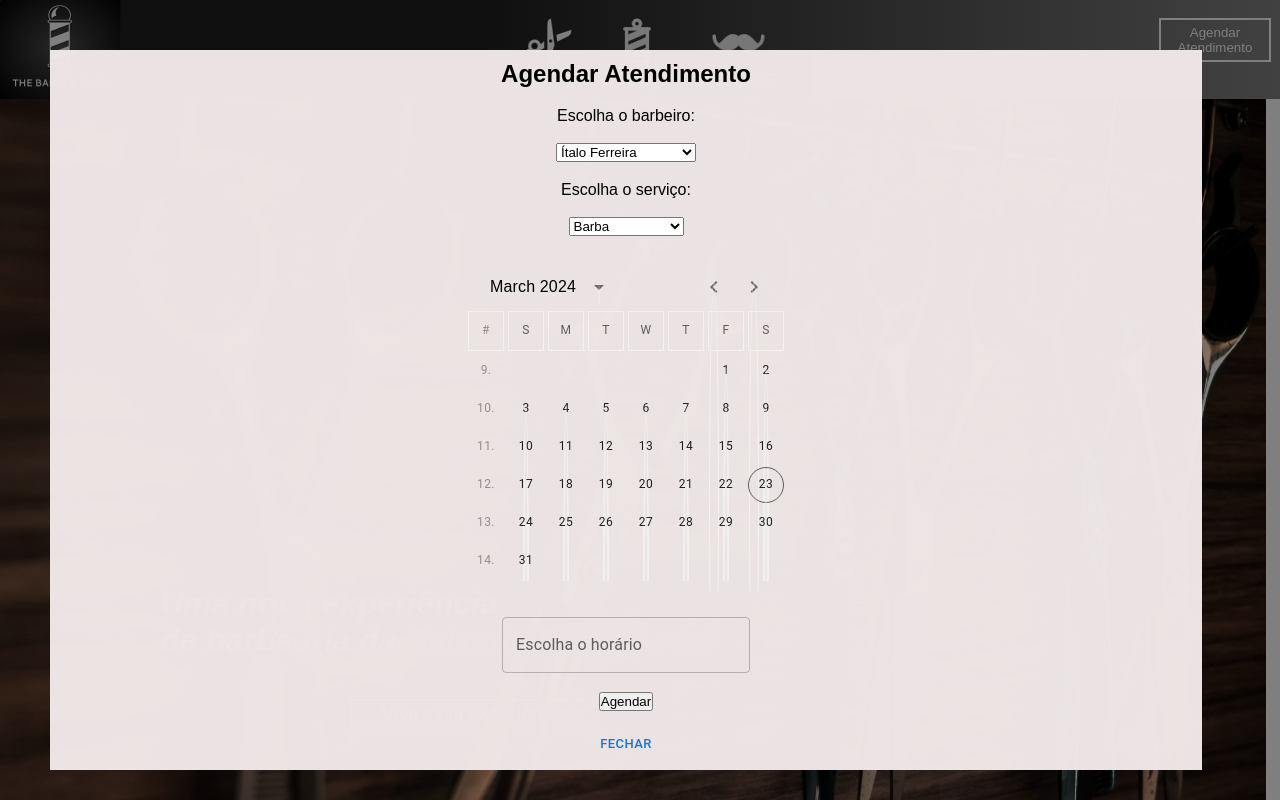
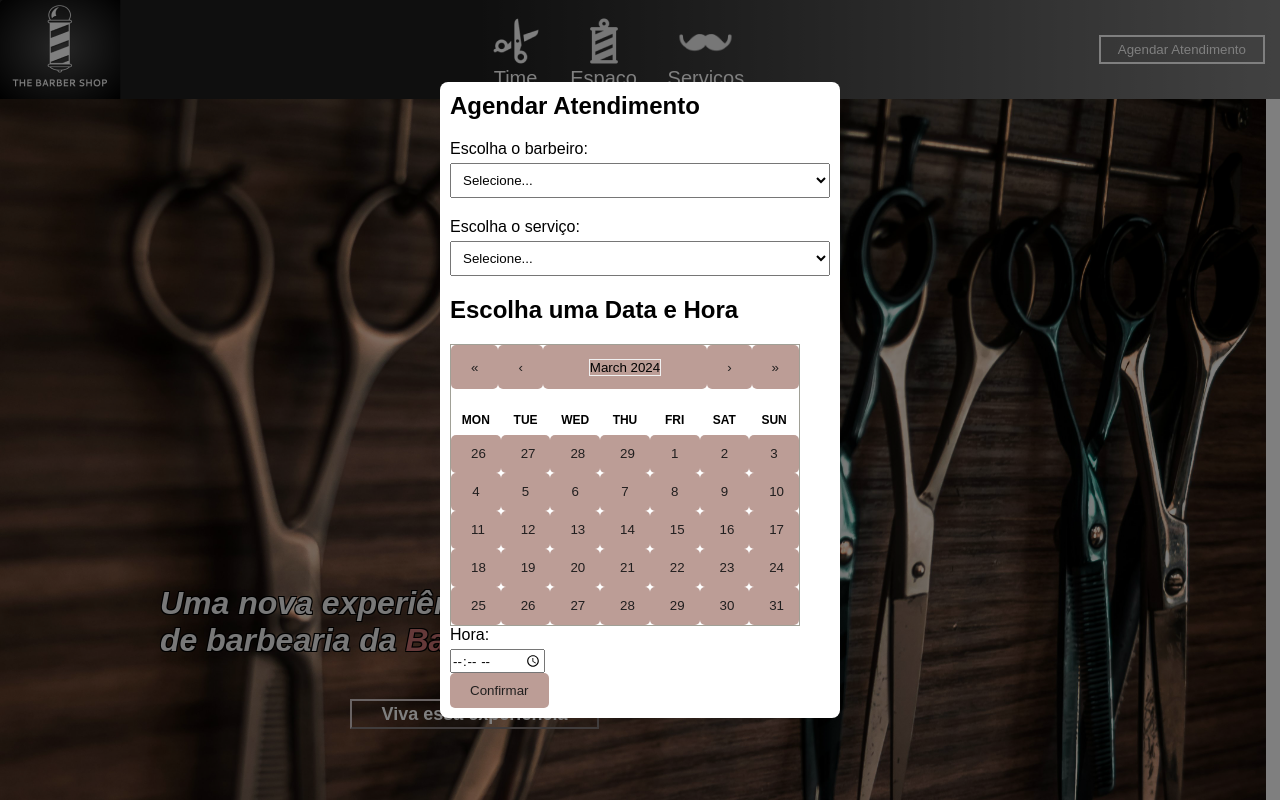
Before and after one commit to vvenetillo/barber-shop, a React (Vite) app: page / in a window 1280 px wide. Both pictures are taken after a click on the button "Agendar Atendimento". Shown: the top 800 px of the page. Built offline with nearby package versions, Linux system fonts and the light colour scheme.

Commit message:
update modal

```diff
--- a/package.json
+++ b/package.json
@@ -17,6 +17,7 @@
     "@mui/x-date-pickers": "^7.0.0",
     "dayjs": "^1.11.10",
     "react": "^18.2.0",
+    "react-calendar": "^4.8.0",
     "react-dom": "^18.2.0",
     "react-icons": "^5.0.1"
   },
--- /dev/null
+++ b/src/Controller/ItemCorte.jsx
@@ -0,0 +1,19 @@
+/* eslint-disable react/prop-types */
+/* eslint-disable no-unused-vars */
+const items = {
+    corte: {
+        "Barba": "20,00",
+        "Baboterapia": "30,00",
+        "Cabelo": "30,00",
+        "Cabelo + Barba": "50,00"
+    },
+
+    barbeiro:{
+        "Ítalo Ferreira": "20 anos",
+        "Bruno Oliveira" : "22 anos",
+        "Diogo Santos" : "25 anos",
+        "Wesley Nascimento": "27 anos"
+    },
+};
+
+export default items;
--- a/src/components/Modal/Date/Date.jsx
+++ b/src/components/Modal/Date/Date.jsx
@@ -1,17 +1,52 @@
-import { AdapterDayjs } from '@mui/x-date-pickers/AdapterDayjs';
-import { LocalizationProvider } from '@mui/x-date-pickers/LocalizationProvider';
-import { DateCalendar } from '@mui/x-date-pickers/DateCalendar';
+/* eslint-disable react/no-unknown-property */
+import  { useState } from 'react';
+import Calendar from 'react-calendar';
+import 'react-calendar/dist/Calendar.css';
 
-export default function AddWeekNumber() {
+const Modal = () => {
+  const [date, setDate] = useState(new Date());
+  const [time, setTime] = useState('');
+
+
+
+  const handleDateChange = (date) => {
+    setDate(date);
+  };
+
+  const handleTimeChange = (e) => {
+    setTime(e.target.value);
+  };
+
+  const handleSubmit = (e) => {
+    e.preventDefault();
+   date
+   time
+
+  }
+
   return (
-    <LocalizationProvider
-      dateAdapter={AdapterDayjs}
-      localeText={{
-        calendarWeekNumberHeaderText: '#',
-        calendarWeekNumberText: (weekNumber) => `${weekNumber}.`,
-      }}
-    >
-      <DateCalendar displayWeekNumber />
-    </LocalizationProvider>
+    <div className="modal">
+      <div className="modal-content">
+        <h2>Escolha uma Data e Hora</h2>
+        <form onSubmit={handleSubmit}>
+          <div className="calendar-container">
+            <Calendar onChange={handleDateChange} value={date} />
+          </div>
+          <div className="time-container">
+            <label htmlFor="time">Hora:</label>
+            <input
+              type="time"
+              id="time"
+              value={time}
+              onChange={handleTimeChange}
+            />
+          </div>
+          <button type="submit">Confirmar</button>
+
+        </form>
+      </div>
+    </div>
   );
-}
+};
+
+export default Modal;
--- a/src/components/Navbar/Nav.jsx
+++ b/src/components/Navbar/Nav.jsx
@@ -1,6 +1,6 @@
 /* eslint-disable react/prop-types */
 import { useState } from "react";
-import { Modal, Button } from "@mui/material";
+import { Modal } from "@mui/material";
 
 import time from "../../assets/insp/tesoura.png";
 import pole from "../../assets/insp/pole.png";
@@ -8,15 +8,24 @@ import mustache from "../../assets/insp/mustache.png";
 import barber from "../../assets/insp/export-bs.png";
 
 import Date from "../Modal/Date/Date";
-import Timer from "../Modal/Timer/Timer";
+import Items from "../../Controller/ItemCorte"
 
 import style from "../Navbar/nav.module.css";
 
-function AgendarAtendimentoModal({ isOpen, handleClose }) {
+function AgendarAtendimentoModal({ isOpen, onClose }) {
+  const [selecao, setSelecao] = useState("");
+  const [servico, setServico] = useState()
+  const handleChange = (event) => {
+    setSelecao(event.target.value);
+
+};
+const handleChangeService = (event) => {
+  setServico(event.target.value);
+}
   return (
     <Modal
       open={isOpen}
-      onClose={handleClose}
+      onClose={onClose}
       aria-labelledby="agendar-atendimento-modal-title"
       aria-describedby="agendar-atendimento-modal-description"
       className={style.modal1}
@@ -24,27 +33,41 @@ function AgendarAtendimentoModal({ isOpen, handleClose }) {
       <div className={style.modal}>
         <h2 id="agendar-atendimento-modal-title">Agendar Atendimento</h2>
         <label htmlFor="">Escolha o barbeiro:</label>
-        <select className={style.selection} id="selection">
-          <label>Escolha o barbeiro</label>
-          <option value="">Ítalo Ferreira</option>
-          <option value="">Bruno Oliveira</option>
-          <option value="">Diogo Santos</option>
-          <option value="">Wesley Nascimento</option>
-        </select>
-        <label htmlFor="">Escolha o serviço:</label>
-        <select className={style.selection} id="selection">
-          <label>Escolha o serviço</label>
-          <option value="">Barba</option>
-          <option value="">Cabelo </option>
-          <option value="">Barba + Cabelo</option>
-          <option value="">Barboterapia</option>
-        </select>
+        <select className= {style.selection} value={selecao} onChange={handleChange}>
+                <option value="">Selecione...</option>
+                <optgroup label="Barbeiro">
+                    {Object.keys(Items.barbeiro).map((barbeiro) => (
+                        <option key={barbeiro} value={barbeiro}>{barbeiro}</option>
+                    ))}
+                </optgroup>
+                  </select>
+
+                <label htmlFor="">Escolha o serviço:</label>
+                  <select className= {style.selection} value={servico} onChange={handleChangeService}>
+                  <option value="">Selecione...</option>
+                <optgroup label="Corte">
+                    {Object.keys(Items.corte).map((corte) => (
+                        <option key={corte} value={corte}>{corte}</option>
+                    ))}
+                </optgroup>
+                </select>
+            {selecao && (
+                <div className={style.selecao}>
+                    <h2 className={style.selecao}>Dados do item selecionado:</h2>
+                    <p className={style.selecao}>Nome: {selecao}</p>
+                    <p className={style.selecao}>Idade: {Items.barbeiro[selecao] }</p>
+
+                </div>
+            )}
+            {servico && (
+                <div className={style.servico}>
+                    <h3 className={style.servico}>Serviço</h3>
+                    <p className={style.servico}>Serviço desejado: {Items.corte[servico]}</p>
+                </div>
+            )}
 
         <Date size="50px" />
-        <Timer className={style.timer}/>
-        <Button onClick={handleClose} size="small" disableRipple>
-          Fechar
-        </Button>
+
       </div>
     </Modal>
   );
@@ -102,10 +125,130 @@ function Navbar() {
 
       <AgendarAtendimentoModal
         isOpen={modalOpen}
-        handleClose={handleModalClose}
+        onClose={handleModalClose}
       />
     </>
   );
 }
 
 export default Navbar;
+
+
+
+/* eslint-disable no-undef */
+/* eslint-disable react/prop-types */
+// import { useState } from "react";
+// import { Modal } from "@mui/material";
+
+// import time from "../../assets/insp/tesoura.png";
+// import pole from "../../assets/insp/pole.png";
+// import mustache from "../../assets/insp/mustache.png";
+// import barber from "../../assets/insp/export-bs.png";
+
+// import Date from "../Modal/Date/Date";
+// import Items from "../../Controller/ItemCorte"
+
+// import style from "../Navbar/nav.module.css";
+
+// function AgendarAtendimentoModal({ isOpen, onClose }) {
+//   const [selecao, setSelecao] = useState("");
+//   const handleChange = (event) => {
+//     setSelecao(event.target.value); // Atualiza o estado com a seleção feita
+// };
+//   return (
+//     <Modal
+//       open={isOpen}
+//       onClose={onClose}
+//       aria-labelledby="agendar-atendimento-modal-title"
+//       aria-describedby="agendar-atendimento-modal-description"
+//       className={style.modal1}
+//     >
+//      <div>
+//             <h2>Selecione um item:</h2>
+//             <select value={selecao} onChange={handleChange}>
+//                 <option value="">Selecione...</option>
+//                 <optgroup label="Barbeiro">
+//                     {Object.keys(Items.barbeiro).map((barbeiro) => (
+//                         <option key={barbeiro} value={barbeiro}>{barbeiro}</option>
+//                     ))}
+//                 </optgroup>
+//                 <optgroup label="Corte">
+//                     {Object.keys(Items.corte).map((corte) => (
+//                         <option key={corte} value={corte}>{corte}</option>
+//                     ))}
+//                 </optgroup>
+//             </select>
+//             {selecao && (
+//                 <div>
+//                     <h2>Dados do item selecionado:</h2>
+//                     <p>Nome: {selecao}</p>
+//                     <p>Tipo: {Items.barbeiro[selecao] || Items.corte[selecao]}</p>
+//                 </div>
+//             )}
+
+//       <Date size="50px" />
+//         </div>
+//       </Modal>
+
+//   );
+// }
+
+// function Navbar() {
+//   const [modalOpen, setModalOpen] = useState(false);
+
+//   const handleModalOpen = () => {
+//     setModalOpen(true);
+//   };
+
+//   const handleModalClose = () => {
+//     setModalOpen(false);
+//   };
+
+//   return (
+//     <>
+//       <nav className={style.navbar}>
+//         <img src={barber} alt="" className={style.barber} />
+
+//         <div className={style.menu}>
+//           <ul className={style.items}>
+//             <a href="#">
+//               <li className="time">
+//                 <img srcSet={time} alt="" />
+//                 Time
+//               </li>
+//             </a>
+//             <a href="#">
+//               <li className="espaço">
+//                 <img src={pole} alt="" />
+//                 Espaço
+//               </li>
+//             </a>
+//             <a href="#">
+//               <li className="serviços">
+//                 <img src={mustache} alt="" />
+//                 Serviços
+//               </li>
+//             </a>
+//           </ul>
+//         </div>
+
+//         <div className={style.atendimento}>
+//           <button
+//             type="button"
+//             onClick={handleModalOpen}
+//             className={style.agendar}
+//           >
+//             Agendar  Atendimento
+//           </button>
+//         </div>
+//       </nav>
+
+//       <AgendarAtendimentoModal
+//         isOpen={modalOpen}
+//         onClose={handleModalClose}
+//       />
+//     </>
+//   );
+// }
+
+// export default Navbar;
--- a/src/components/Navbar/nav.module.css
+++ b/src/components/Navbar/nav.module.css
@@ -47,11 +47,11 @@ li:hover{
 
 .atendimento{
     display: flex;
-    align-content: center;
+    margin: 15px;
+    text-align: center;
+    align-items: center;
     justify-content: center;
-    width: 100vw;
-    height: 50px;
-    margin: 15px;
+    border-radius: 10px;
 }
 
 .agendar{
@@ -65,33 +65,56 @@ li:hover{
     cursor: pointer;
 }
 
-.modal{
-    display:flex;
-    position: fixed;
-    justify-content: space-between;
-    align-items: center;
-    flex-direction: column;
-    margin: 50px;
-    left: 0;
-    right: 0;
-    width: 90vw;
-    height: 90%;
-    padding: 10px;
-    background-color: #efe7e7fb;
-    overflow: hidden;
-}
-
-
-.atendimento{
-    width: 100px;
-    text-align: center;
+.modal1 {
     display: flex;
     align-items: center;
     justify-content: center;
+  }
+
+  .modal {
+    background-color: white;
+    padding: 10px;
     border-radius: 8px;
-}
+    width: 400px;
+    height: auto;
+    margin: 55px;
+    max-width: 90%;
+  }
 
-.timer{
+  .modal h2 {
+    margin-bottom: 20px;
+  }
+
+  .selection {
+    width: 100%;
+    padding: 8px;
+    margin-bottom: 20px;
+  }
+
+  .modal label {
+    display: block;
+    margin-bottom: 5px;
+  }
+
+  .modal button {
+    background-color: #bc9d96;
+    color: rgb(33, 31, 31);
+    border: none;
+    padding: 10px 20px;
     border-radius: 5px;
-    overflow: hidden;
-}
+    cursor: pointer;
+  }
+
+  .modal button:hover {
+    background-color: #aef5dc;
+  }
+
+
+  span{
+    color: black;
+  }
+
+  .selecao,
+  .servico{
+    color: black;
+  }
```
Also changed, not shown: 1 other file (tests, documents, lock files or other folders).
